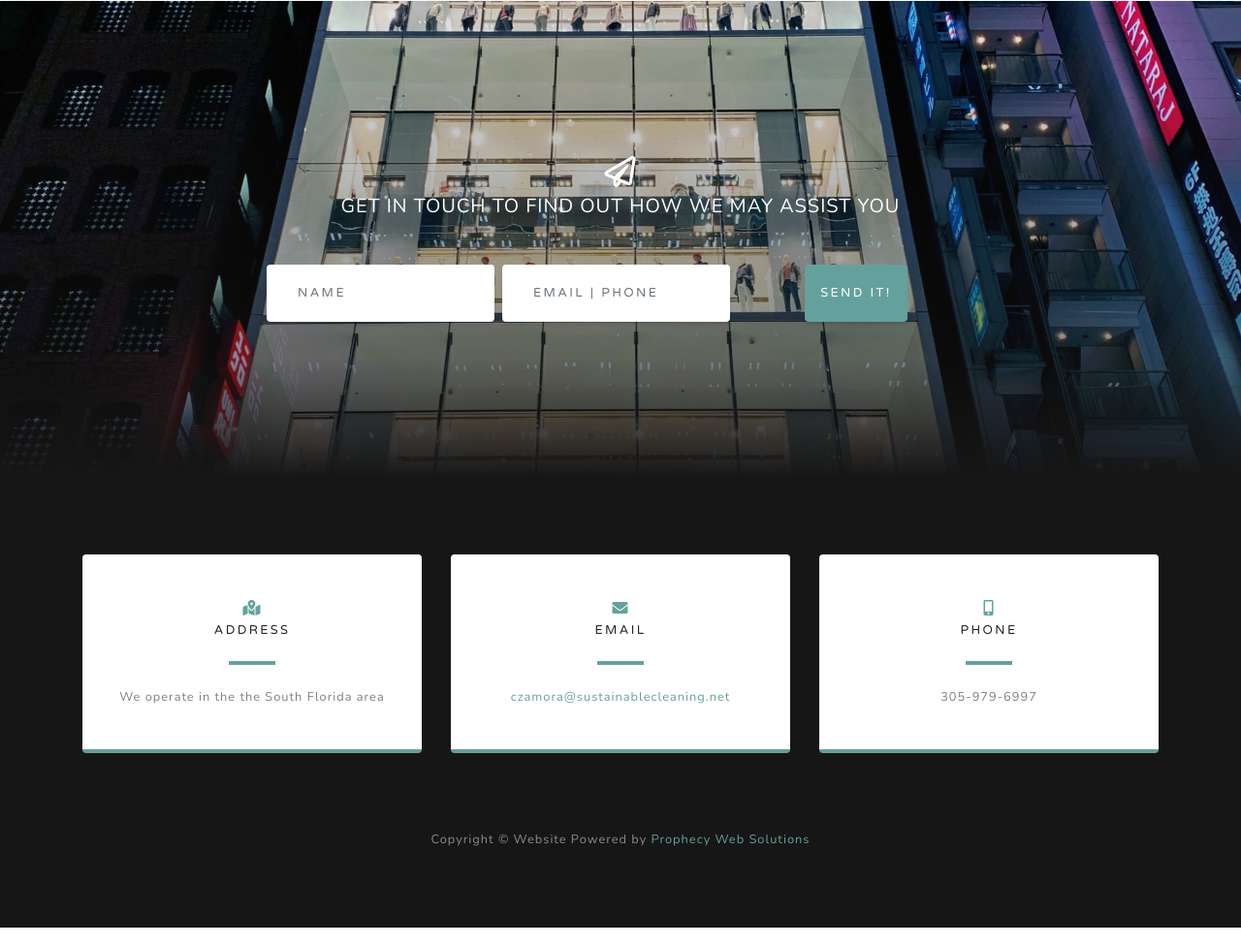
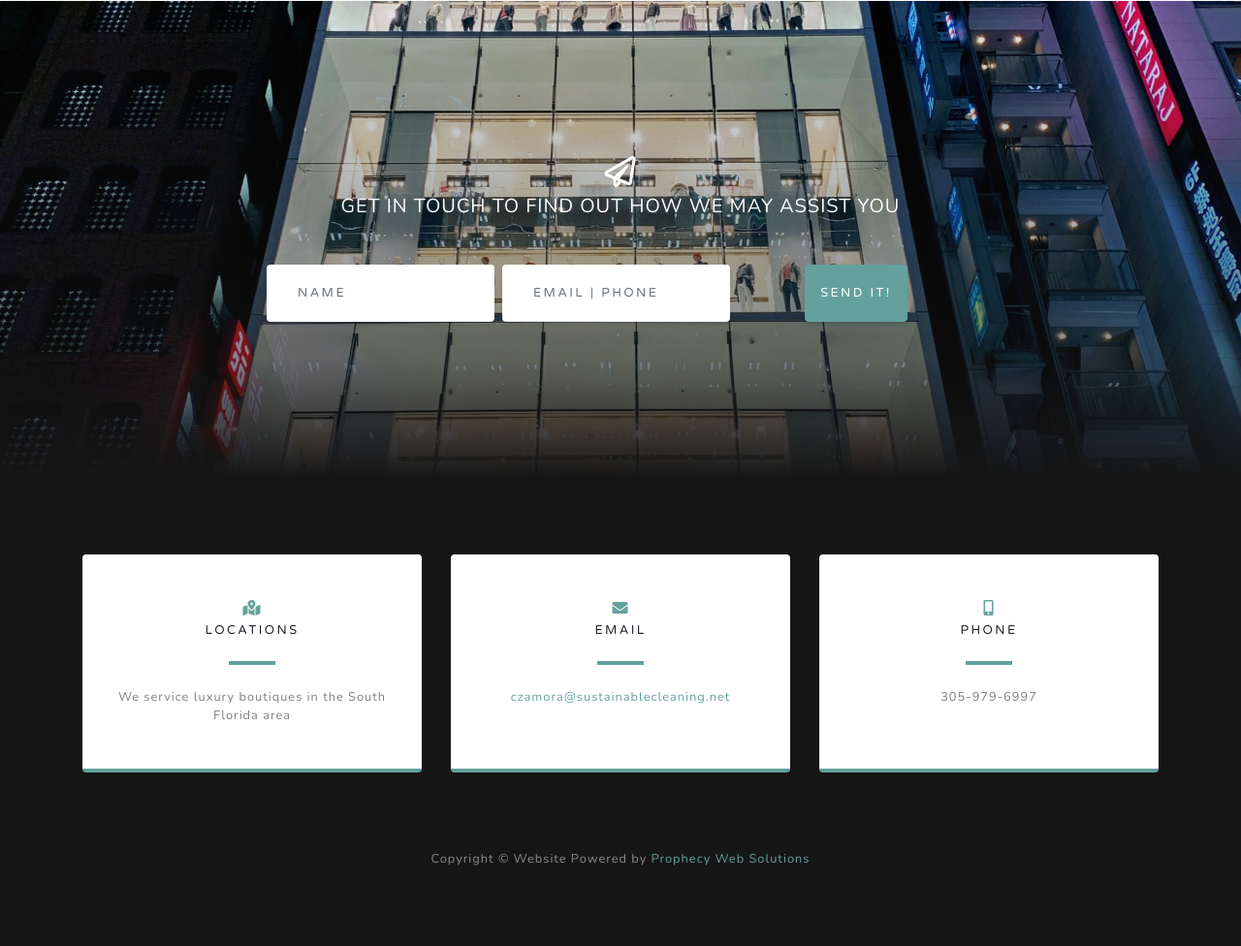
Before and after one commit to shawnpmarcotte/sustainable-cleaning-, a Gatsby site: page / in a window 1280 px wide. Shown: the part 3219-4195 px from the top of the page at 97% size. Built offline with nearby package versions, Linux system fonts and the light colour scheme; Gatsby itself is replaced by a stand-in of ours.

Commit message:
contact update again  again

```diff
--- a/config.js
+++ b/config.js
@@ -36,5 +36,5 @@ module.exports = {
   ],
   email: 'czamora@sustainablecleaning.net',
   phone: '305-979-6997',
-  address: 'We operate in the the South Florida area',
+  address: 'We service luxury boutiques in the South Florida area',
 };
--- a/src/components/SocialLinks.js
+++ b/src/components/SocialLinks.js
@@ -10,7 +10,7 @@ export default function SocialLinks() {
             <div className="card py-4 h-100">
               <div className="card-body text-center">
                 <i className="fas fa-map-marked-alt text-primary mb-2"></i>
-                <h4 className="text-uppercase m-0">Address</h4>
+                <h4 className="text-uppercase m-0">Locations</h4>
                 <hr className="my-4" />
                 <div className="small text-black-50">{config.address}</div>
               </div>
```
